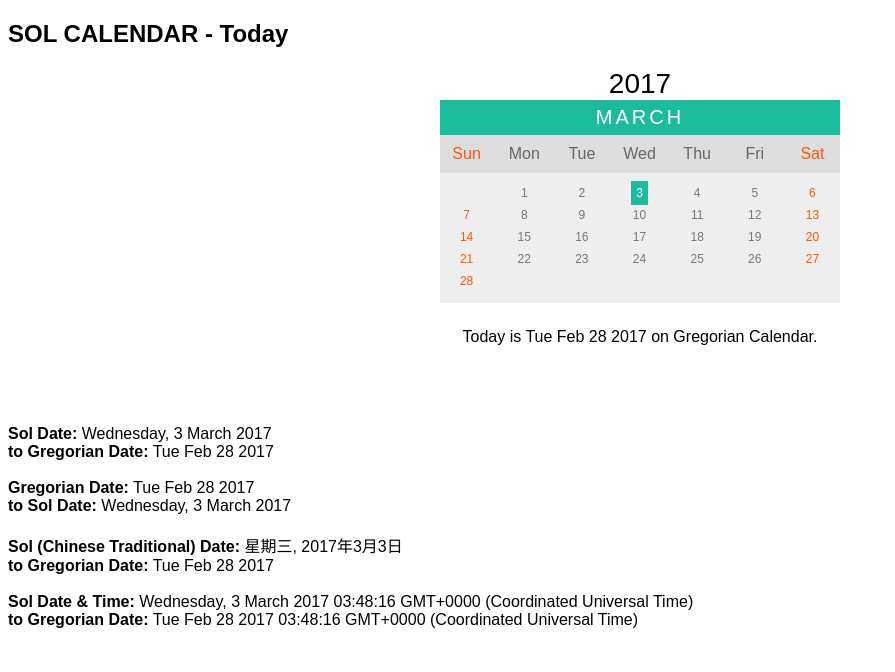
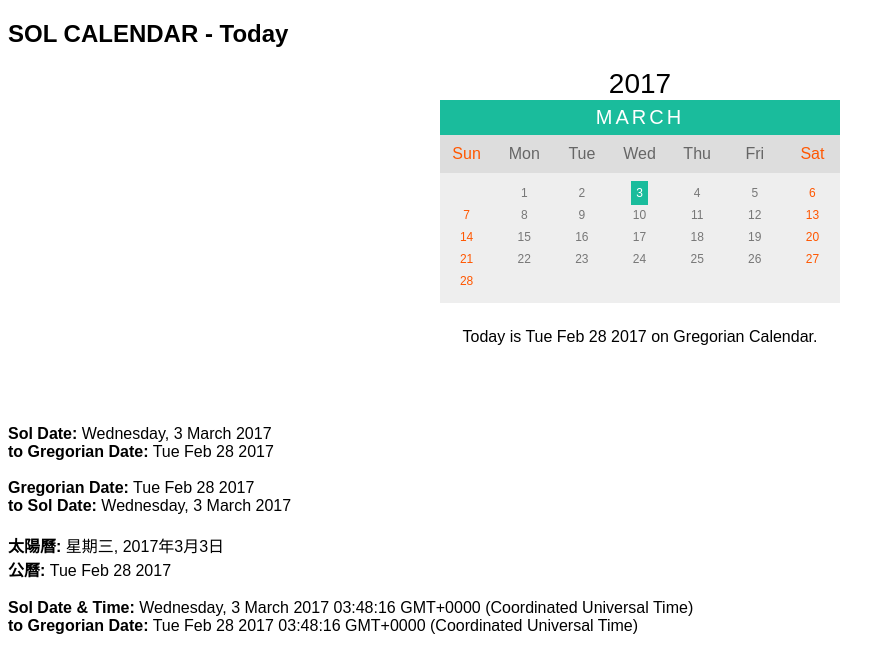
Before and after one commit to concept-not-found/sol-calendar, a plain HTML site: page examples/index.html in a window 1280 px wide. Shown: the whole page, without its empty margins (0-895 px from the left). Drawn offline with nearby package versions, Linux system fonts and the light colour scheme.

Commit message:
chinese translation update

```diff
--- a/examples/index.html
+++ b/examples/index.html
@@ -195,7 +195,7 @@
       document.write('<br/><br/>');
       document.write('<b>Gregorian Date:</b> ', today.toDateString(), '<br/><b>to Sol Date:</b> ', new IFCDate(today).toDateString());
       document.write('<br/><br/>');
-      document.write('<b>Sol (Chinese Traditional) Date:</b> ', solDay2.toDateString('YYYYMMDD-CN'), '<br/><b>to Gregorian Date:</b> ', solDay2.toGregorianDateString());
+      document.write('<b>太陽曆:</b> ', solDay2.toDateString('YYYYMMDD-CN'), '<br/><b>公曆:</b> ', solDay2.toGregorianDateString());
       document.write('<br/><br/>');
       document.write('<b>Sol Date &amp; Time:</b> ', solDay.toString(), '<br/><b>to Gregorian Date:</b> ', solDay.toGregorianDateString() + ' ' + solDay.toTimeString());
 
```
